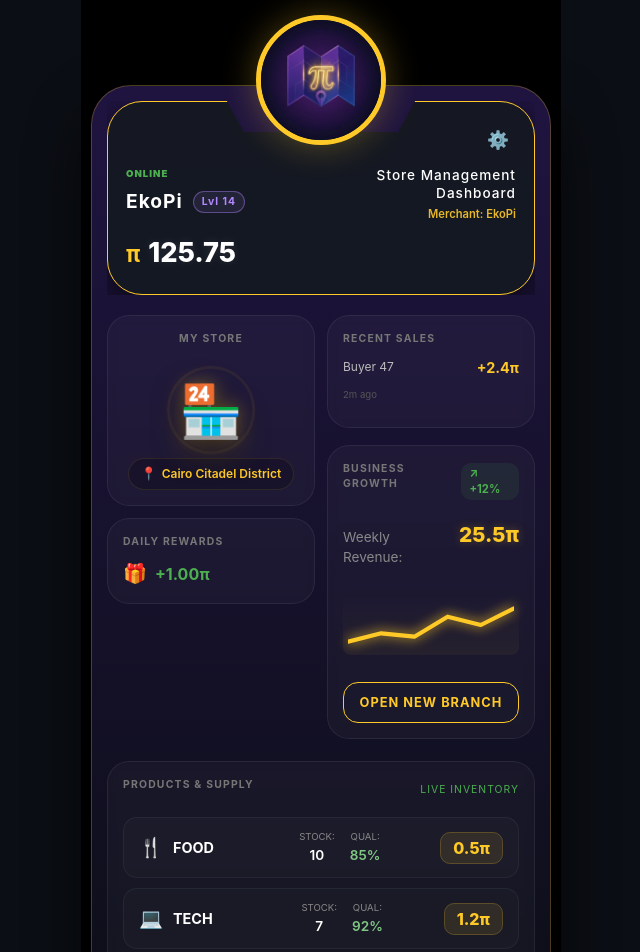
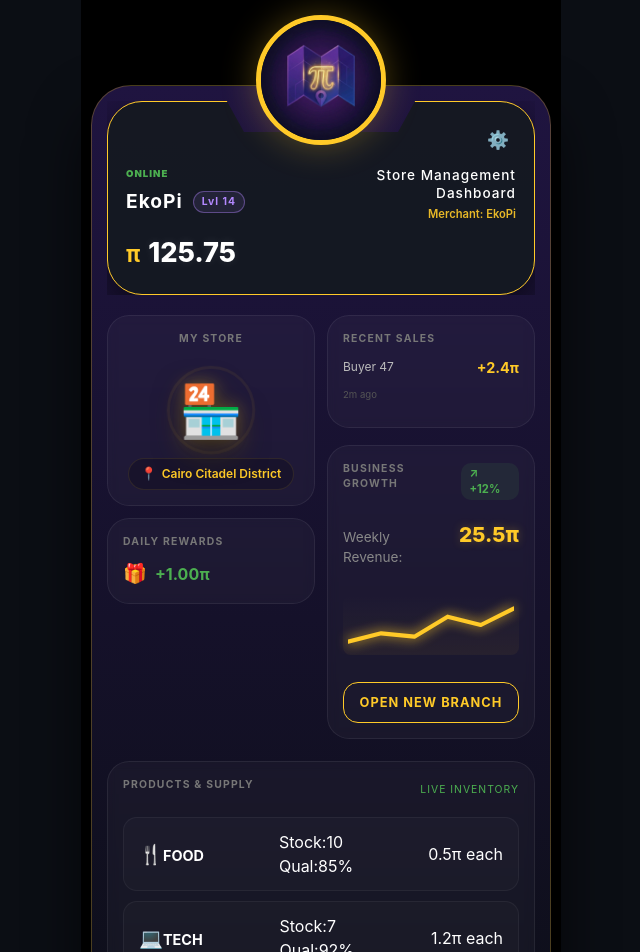
Before and after one commit to Maplypi-Official/maplypi-frontend, a React (Vite) app: page / in a window 1280 px wide. Shown: the top 952 px of the page, without its empty margins (319-959 px from the left). Built offline with nearby package versions, Linux system fonts and the light colour scheme; no server answers.

Commit message:
Update ProductsSupply.tsx

```diff
--- a/src/components/Stats/ProductsSupply.tsx
+++ b/src/components/Stats/ProductsSupply.tsx
@@ -23,24 +23,27 @@ const ProductsSupply: React.FC<Props> = ({ products }) => (
     <div className="prod-list">
       {products.map((p) => (
         <div key={p.name} className="prod-card">
-          <div className="prod-info-group">
+          {/* دمج الأيقونة مع الاسم جهة اليسار */}
+          <div className="prod-identity">
             <span className="prod-icon">{p.icon}</span>
             <span className="prod-name">{p.name}</span>
           </div>
 
-          <div className="prod-stats-group">
-            <div className="stat-item">
-              <span className="stat-label">Stock:</span>
-              <span className="stat-value">{p.stock}</span>
+          {/* إحصائيات المنتج في المنتصف */}
+          <div className="prod-stats">
+            <div className="stat-unit">
+              <span className="unit-label">Stock:</span>
+              <span className="unit-value">{p.stock}</span>
             </div>
-            <div className="stat-item">
-              <span className="stat-label">Qual:</span>
-              <span className="stat-value q-tag">{p.quality}%</span>
+            <div className="stat-unit">
+              <span className="unit-label">Qual:</span>
+              <span className="unit-value q-green">{p.quality}%</span>
             </div>
           </div>
 
-          <div className="prod-price-tag">
-            <span className="p-tag">{p.price}π</span>
+          {/* السعر داخل الشكل البيضاوي الذهبي جهة اليمين */}
+          <div className="prod-pricing">
+            <span className="p-tag-pill">{p.price}π each</span>
           </div>
         </div>
       ))}
```
